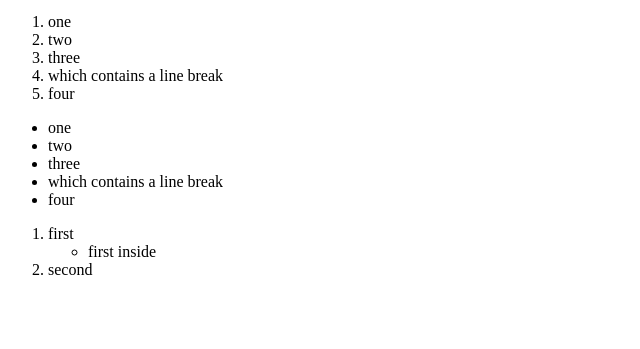
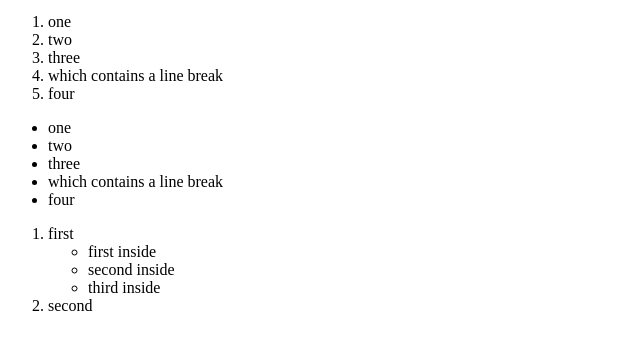
Before and after one commit to EliMyers/Starter, a plain HTML site: page index.html in a window 1280 px wide. Shown: the part 101-450 px from the top of the page, without its empty margins (0-640 px from the left). Drawn offline with Linux system fonts and the light colour scheme.

Commit message:
Update index.html

```diff
--- a/index.html
+++ b/index.html
@@ -27,6 +27,8 @@
    <li>first</li>
    <ul>
     <li>first inside</li>
+    <li>second inside</li>
+    <li>third inside</li>
    </ul>
    <li>second</li>
   </ol>
```
